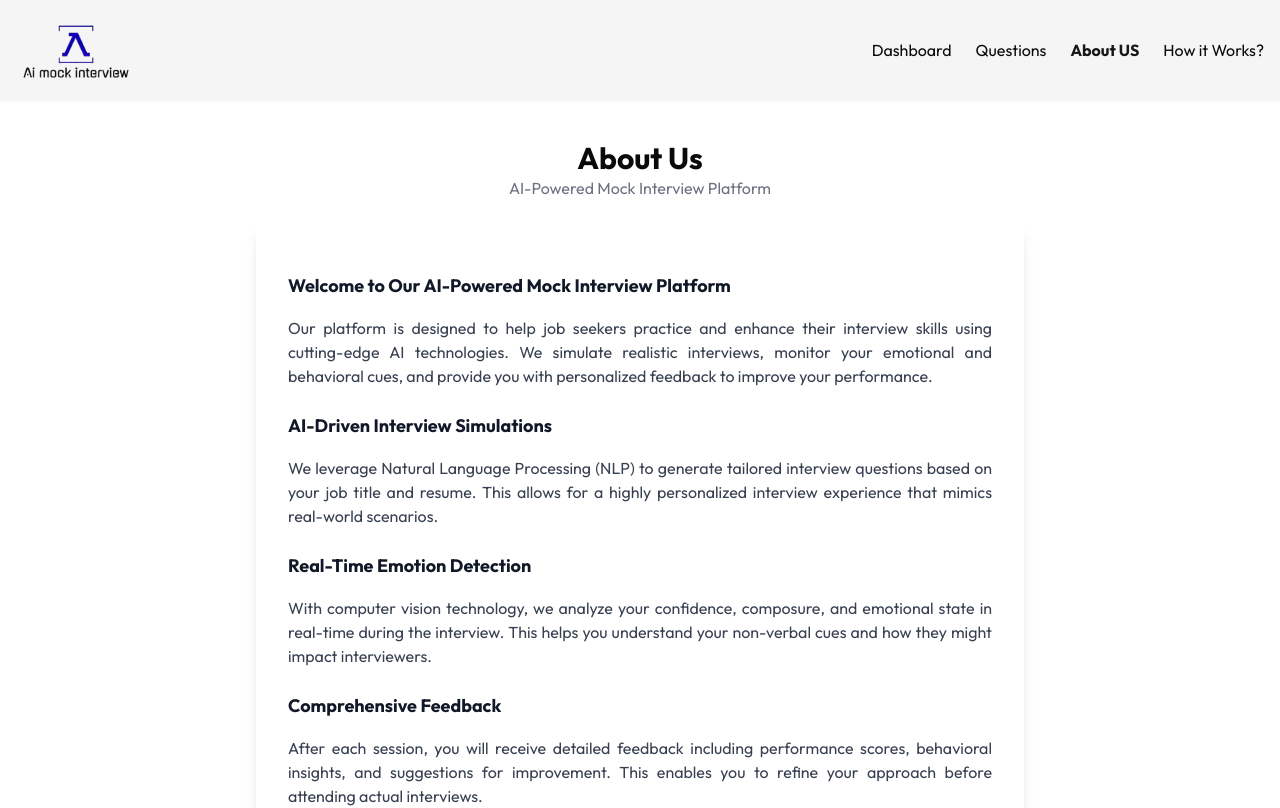
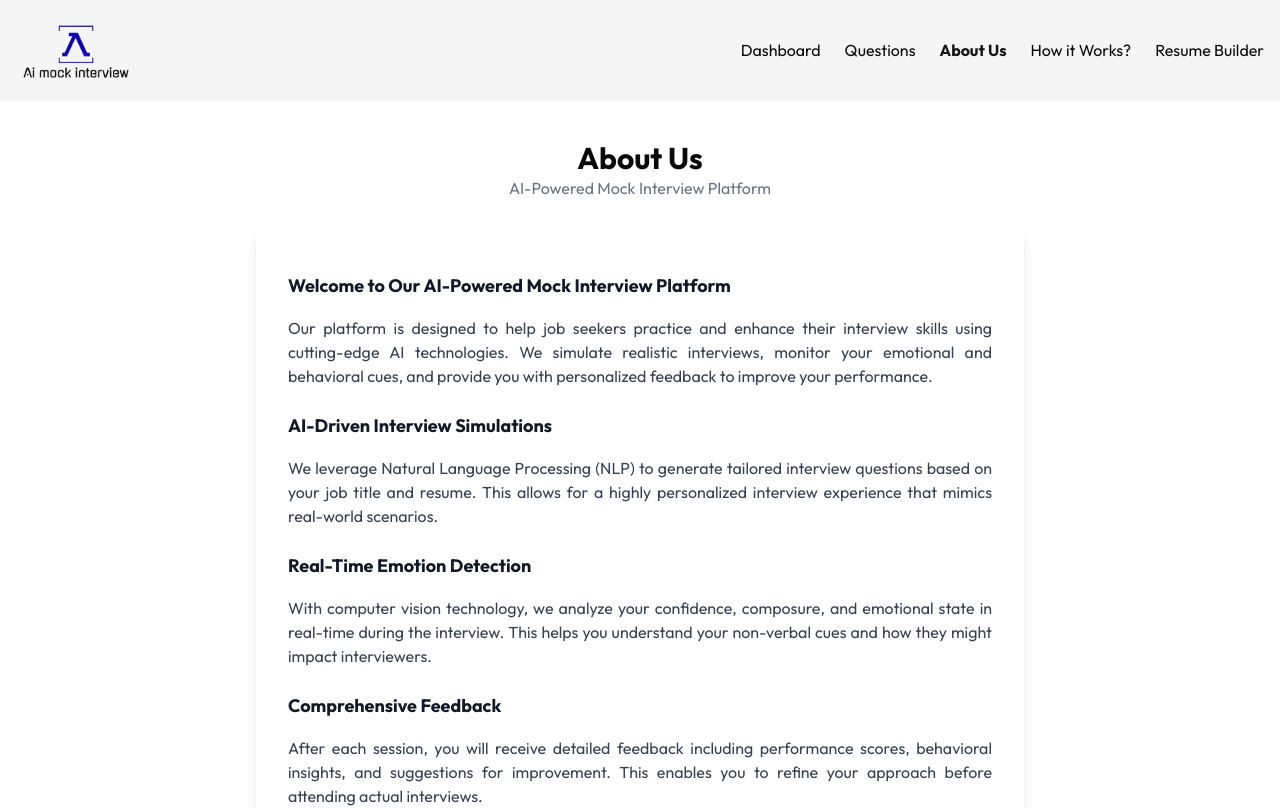
Before and after one commit to Tanishque003/Ai-mock-interview-Platform, a Next.js app: page /dashboard/upgrade in a window 1280 px wide. Shown: the top 808 px of the page. Built offline with nearby package versions, Linux system fonts and the light colour scheme.

Commit message:
Update Header.jsx

```diff
--- a/app/dashboard/_components/Header.jsx
+++ b/app/dashboard/_components/Header.jsx
@@ -29,16 +29,20 @@ function Header() {
             cursor-pointer
             ${path=='/dashboard/questions'&&'text-primary font-bold'}
             `}>Questions</li>
-              <Link href={"/dashboard/upgrade"}>
-            <li className={`hover:text-primary hover:font-bold transition-all
+<Link href={"/dashboard/upgrade"}>
+  <li className={`hover:text-primary hover:font-bold transition-all
             cursor-pointer
             ${path=='/dashboard/upgrade'&&'text-primary font-bold'}
-            `}>About US</li>
-            </Link>
-            <li className={`hover:text-primary hover:font-bold transition-all
+            `}>About Us</li>
+</Link>
+<li className={`hover:text-primary hover:font-bold transition-all
             cursor-pointer
             ${path=='/dashboard/how'&&'text-primary font-bold'}
             `}>How it Works?</li>
+<li className={`hover:text-primary hover:font-bold transition-all
+            cursor-pointer
+            ${path=='/dashboard/resume-builder'&&'text-primary font-bold'}
+            `}>Resume Builder</li>
         </ul>
         <UserButton/>
     </div>
```
